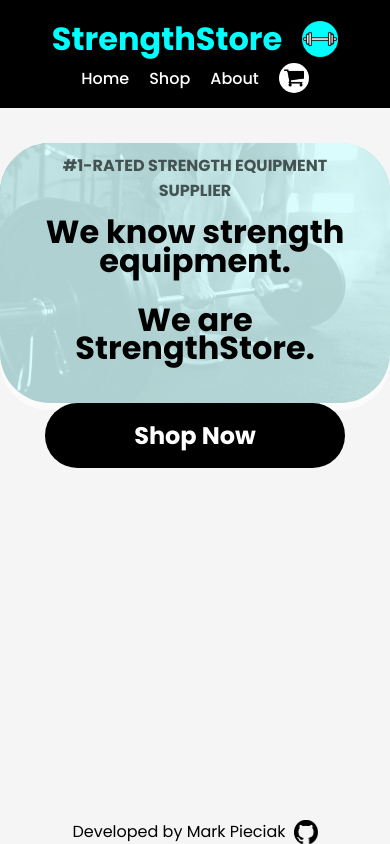
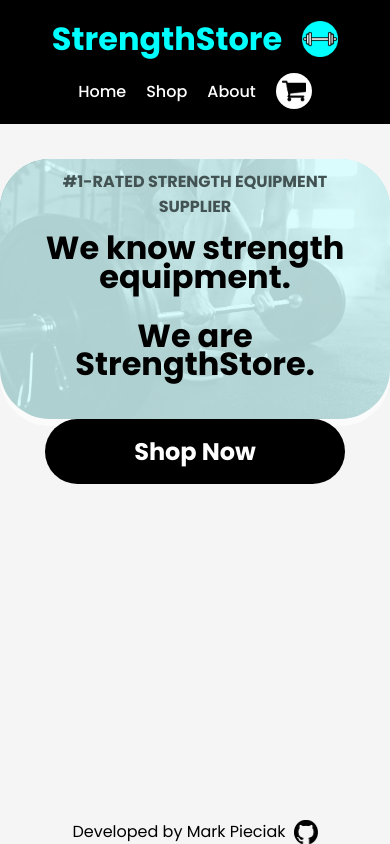
Before and after one commit to mpieciak18/shopping-cart, a React (Create React App) app: page / in a window 390 px wide. Built offline with nearby package versions, Linux system fonts and the light colour scheme.

Commit message:
replace About with ComingSoon

```diff
--- a/src/App.js
+++ b/src/App.js
@@ -1,7 +1,6 @@
 import { BrowserRouter, Routes, Route } from "react-router-dom"
 import Home from './pages/Home.js'
 import Shop from './pages/Shop.js'
-import About from './pages/About.js'
 import ComingSoon from './pages/ComingSoon.js'
 import { useState } from 'react'
 import SquatRack from './assets/images/squatrack.png'
@@ -147,8 +146,7 @@ const App = () => {
                 <Route exact path='/' element={<Home cart={cart} updateCart={updateCart} />} />
                 <Route exact path='/home' element={<Home cart={cart} updateCart={updateCart} />} />
                 <Route exact path='/shop' element={<Shop products={products} updateCart={updateCart} cart={cart} /> } />
-                <Route exact path='/about' element={<About cart={cart} updateCart={updateCart} />} />
-                <Route exact path='/coming-soon' element={<ComingSoon cart={cart} updateCart={updateCart} />} />
+                <Route exact path='/about' element={<ComingSoon cart={cart} updateCart={updateCart} />} />
             </Routes>
         </BrowserRouter>
     )
--- a/src/pages/About.js
+++ /dev/null
@@ -1,16 +0,0 @@
-import Header from "../components/Header.js"
-import Footer from "../components/Footer.js"
-
-const About = (props) => {
-    const { cart, updateCart } = props
-
-    return (
-        <div id='about' class='page'>
-            <Header cart={cart} updateCart={updateCart} />
-            <div id='about-contents'></div>
-            <Footer />
-        </div>
-    )
-}
-
-export default About
--- a/src/stylesheet.css
+++ b/src/stylesheet.css
@@ -74,6 +74,7 @@ header *, header *:visited, header *:active, header *:hover {
 @media (max-width: 600px) {
   #header-container {
     flex-direction: column;
+    gap: 10px;
   }
 }
 @media (min-width: 1020px) {
@@ -104,12 +105,12 @@ header *, header *:visited, header *:active, header *:hover {
     width: 36px;
   }
   #header-cart-container {
-    height: 30px;
-    width: 30px;
+    height: 36px;
+    width: 36px;
   }
   #header-cart-icon {
-    height: 20px;
-    width: 20px;
+    height: 24px;
+    width: 24px;
   }
 }
 #header-left {
```
